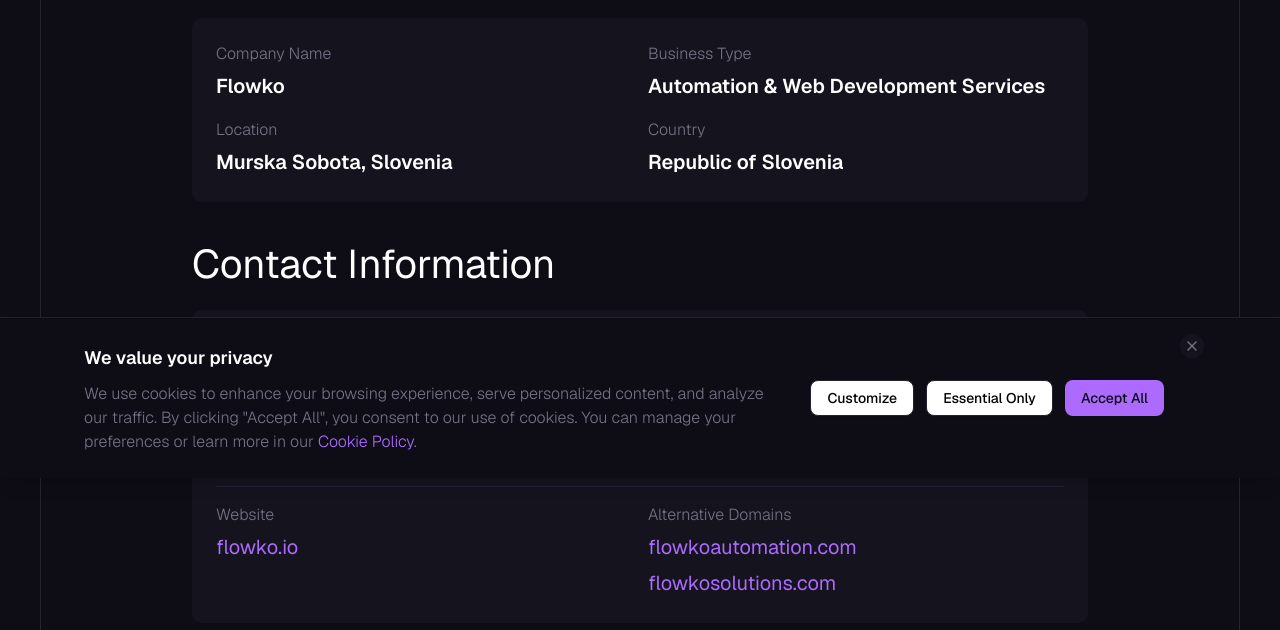
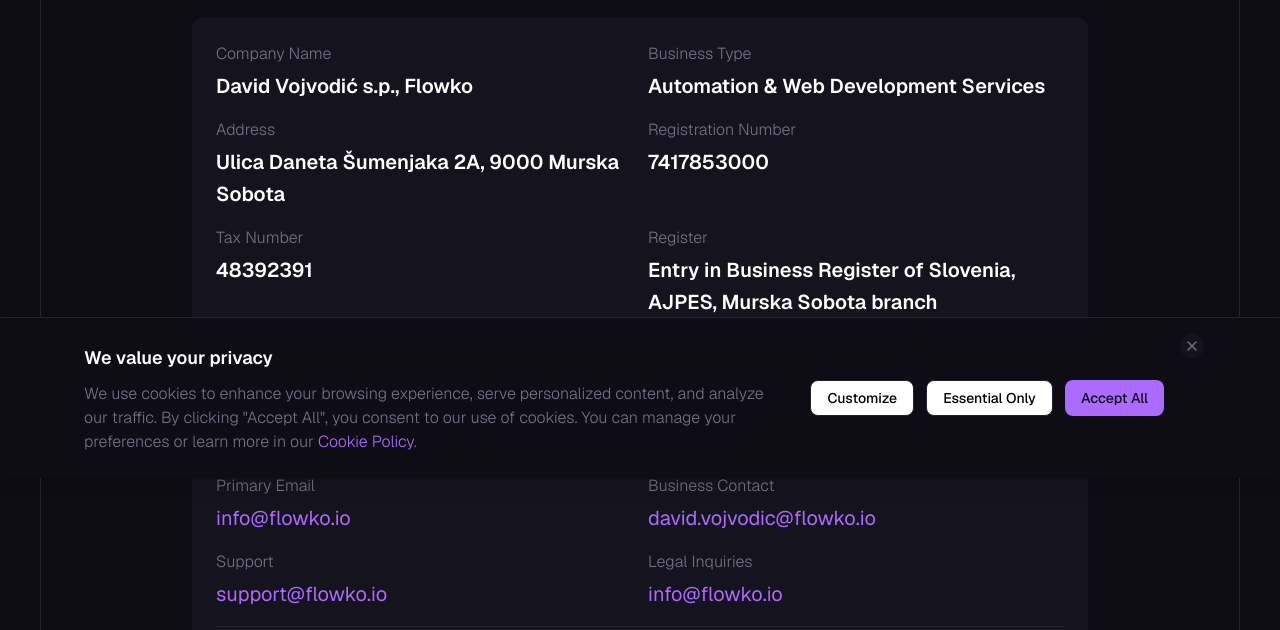
Before and after one commit to davidvojvodic/automation-site, a Next.js app: page /en/legal in a window 1280 px wide. Shown: the part 322-952 px from the top of the page. Built offline with nearby package versions, Linux system fonts and the light colour scheme.

Commit message:
update cookies

```diff
--- a/app/[locale]/cookies/page.tsx
+++ b/app/[locale]/cookies/page.tsx
@@ -45,6 +45,13 @@
     return {
       title: "Pravilnik o piškotkih",
       lastUpdated: "Zadnjič posodobljeno:",
+      headerInfo: {
+        serviceProviderLabel: "Ponudnik storitev:",
+        name: "David Vojvodić s.p., Flowko",
+        address: "Ulica Daneta Šumenjaka 2A, 9000 Murska Sobota",
+        email: "E-pošta: info@flowko.io",
+        taxId: "Davčna št.: 48392391"
+      },
       sections: {
         intro: {
           title: "1. Kaj so piškotki",
@@ -347,6 +354,13 @@
     return {
       title: "Cookie Policy",
       lastUpdated: "Last updated:",
+      headerInfo: {
+        serviceProviderLabel: "Service Provider:",
+        name: "David Vojvodić s.p., Flowko",
+        address: "Ulica Daneta Šumenjaka 2A, 9000 Murska Sobota",
+        email: "Email: info@flowko.io",
+        taxId: "Tax ID: 48392391"
+      },
       sections: {
         intro: {
           title: "1. What Are Cookies",
@@ -510,7 +524,15 @@
         <Section className="pt-[8rem] -mt-[5.25rem]" crosses crossesOffset="lg:translate-y-[5.25rem]">
       <div className="container">
         <div className="max-w-4xl mx-auto">
+
           <h1 className="h1 mb-6">{content.title}</h1>
+          <div className="mb-6 p-4 bg-n-7 rounded-lg border border-n-6">
+            <p className="mb-1 text-sm text-n-3">{content.headerInfo.serviceProviderLabel}</p>
+            <p className="font-semibold">{content.headerInfo.name}</p>
+            <p>{content.headerInfo.address}</p>
+            <p>{content.headerInfo.email}</p>
+            <p>{content.headerInfo.taxId}</p>
+          </div>
           <p className="body-2 text-n-4 mb-8">{content.lastUpdated} {new Date().toLocaleDateString()}</p>
 
           <div className="space-y-8">
--- a/app/[locale]/layout.tsx
+++ b/app/[locale]/layout.tsx
@@ -182,6 +182,7 @@
         : "Automate Your Business with AI",
     address: {
       "@type": "PostalAddress",
+      streetAddress: "Ulica Daneta Šumenjaka 2A",
       addressLocality: "Murska Sobota",
       addressRegion: "Pomurska",
       postalCode: "9000",
@@ -195,7 +196,7 @@
     contactPoint: [
       {
         "@type": "ContactPoint",
-        telephone: "+386-XX-XXX-XXX",
+        email: "info@flowko.io",
         contactType: "customer service",
         areaServed: ["SI", "AT", "HR"],
         availableLanguage: ["en", "sl", "de", "hr"],
@@ -296,22 +297,7 @@
     <html lang={locale}>
       <head>
         {/* Google Analytics */}
-        <Script
-          src="https://www.googletagmanager.com/gtag/js?id=G-BWJ831Y1NN"
-          strategy="afterInteractive"
-        />
-        <Script
-          id="gtag-init"
-          strategy="afterInteractive"
-          dangerouslySetInnerHTML={{
-            __html: `
-              window.dataLayer = window.dataLayer || [];
-              function gtag(){dataLayer.push(arguments);}
-              gtag('js', new Date());
-              gtag('config', 'G-BWJ831Y1NN');
-            `,
-          }}
-        />
+
       </head>
       <body
         className={`${geistSans.variable} ${geistMono.variable} antialiased`}
--- a/app/[locale]/legal/page.tsx
+++ b/app/[locale]/legal/page.tsx
@@ -49,10 +49,12 @@
         business: {
           title: "Poslovne informacije",
           items: [
-            { label: "Ime podjetja", value: "Flowko" },
+            { label: "Ime podjetja", value: "David Vojvodić s.p., Flowko" },
             { label: "Vrsta podjetja", value: "Storitve avtomatizacije in spletnega razvoja" },
-            { label: "Lokacija", value: "Murska Sobota, Slovenija" },
-            { label: "Država", value: "Republika Slovenija" }
+            { label: "Naslov", value: "Ulica Daneta Šumenjaka 2A, 9000 Murska Sobota" },
+            { label: "Matična številka", value: "7417853000" },
+            { label: "Davčna številka", value: "48392391" },
+            { label: "Register", value: "Vpis v Poslovni register Slovenije, AJPES, izpostava Murska Sobota" }
           ]
         },
         contact: {
@@ -62,10 +64,7 @@
           support: { label: "Podpora", value: "support@flowko.io" },
           legal: { label: "Pravne zadeve", value: "info@flowko.io" },
           website: { label: "Spletna stran", value: "flowko.io" },
-          altDomains: {
-            label: "Alternativne domene",
-            values: ["flowkoautomation.com", "flowkosolutions.com"]
-          }
+
         },
         representative: {
           title: "Pooblaščeni predstavnik",
@@ -110,11 +109,11 @@
             },
             {
               title: "Registracija podjetja",
-              description: "Registrirana poslovni subjekt v Republiki Sloveniji z vsemi potrebnimi dovoljenji za digitalne storitve."
+              description: "Registriran samostojni podjetnik (s.p.) v Republiki Sloveniji."
             },
             {
-              title: "Skladnost z davki",
-              description: "Za DDV registriran subjekt, ki zagotavlja storitve v EU. Vsa fakturiranja so v skladu z davčnimi predpisi EU."
+              title: "Davčni status",
+              description: "Nisem zavezanec za DDV (DDV se ne obračunava na podlagi 1. odstavka 94. člena ZDDV-1)."
             }
           ]
         },
@@ -231,10 +230,12 @@
         business: {
           title: "Business Information",
           items: [
-            { label: "Company Name", value: "Flowko" },
+            { label: "Company Name", value: "David Vojvodić s.p., Flowko" },
             { label: "Business Type", value: "Automation & Web Development Services" },
-            { label: "Location", value: "Murska Sobota, Slovenia" },
-            { label: "Country", value: "Republic of Slovenia" }
+            { label: "Address", value: "Ulica Daneta Šumenjaka 2A, 9000 Murska Sobota" },
+            { label: "Registration Number", value: "7417853000" },
+            { label: "Tax Number", value: "48392391" },
+            { label: "Register", value: "Entry in Business Register of Slovenia, AJPES, Murska Sobota branch" }
           ]
         },
         contact: {
@@ -244,10 +245,7 @@
           support: { label: "Support", value: "support@flowko.io" },
           legal: { label: "Legal Inquiries", value: "info@flowko.io" },
           website: { label: "Website", value: "flowko.io" },
-          altDomains: {
-            label: "Alternative Domains",
-            values: ["flowkoautomation.com", "flowkosolutions.com"]
-          }
+
         },
         representative: {
           title: "Authorized Representative",
@@ -292,11 +290,11 @@
             },
             {
               title: "Business Registration",
-              description: "Registered business entity in the Republic of Slovenia with all required permits for digital services."
+              description: "Registered sole trader (s.p.) in the Republic of Slovenia."
             },
             {
               title: "Tax Compliance",
-              description: "VAT registered entity providing services within the EU. All invoicing complies with EU tax regulations."
+              description: "Not VAT registered (Small business exemption)."
             }
           ]
         },
@@ -396,18 +394,6 @@
                         </a>
                       </p>
                     </div>
-                    <div>
-                      <p className="body-2 text-n-4 mb-1">{content.sections.contact.altDomains.label}</p>
-                      <div className="space-y-1">
-                        {content.sections.contact.altDomains.values.map((domain, index) => (
-                          <p key={index} className="body-1">
-                            <a href={`https://${domain}`} className="text-color-1 hover:underline">
-                              {domain}
-                            </a>
-                          </p>
-                        ))}
-                      </div>
-                    </div>
                   </div>
                 </div>
               </div>
--- a/app/[locale]/privacy/page.tsx
+++ b/app/[locale]/privacy/page.tsx
@@ -49,6 +49,13 @@
     return {
       title: "Pravilnik o zasebnosti",
       lastUpdated: "Zadnjič posodobljeno:",
+      headerInfo: {
+        name: "David Vojvodić s.p., Flowko",
+        address: "Ulica Daneta Šumenjaka 2A",
+        city: "9000 Murska Sobota",
+        country: "Slovenija",
+        email: "E-pošta: info@flowko.io"
+      },
       sections: {
         introduction: {
           title: "1. Uvod",
@@ -389,6 +396,13 @@
     return {
       title: "Privacy Policy",
       lastUpdated: "Last updated:",
+      headerInfo: {
+        name: "David Vojvodić s.p., Flowko",
+        address: "Ulica Daneta Šumenjaka 2A",
+        city: "9000 Murska Sobota",
+        country: "Slovenia",
+        email: "Email: info@flowko.io"
+      },
       sections: {
         introduction: {
           title: "1. Introduction",
@@ -568,6 +582,11 @@
           <div className="container">
             <div className="max-w-4xl mx-auto">
               <h1 className="h1 mb-6">{content.title}</h1>
+              <p className="mb-2">{content.headerInfo.name}</p>
+              <p className="mb-2">{content.headerInfo.address}</p>
+              <p className="mb-2">{content.headerInfo.city}</p>
+              <p className="mb-2">{content.headerInfo.country}</p>
+              <p className="mb-2">{content.headerInfo.email}</p>
               <p className="body-2 text-n-4 mb-8">{content.lastUpdated} {new Date().toLocaleDateString()}</p>
 
               <div className="space-y-8">
--- a/app/[locale]/terms/page.tsx
+++ b/app/[locale]/terms/page.tsx
@@ -45,6 +45,13 @@
     return {
       title: "Pogoji uporabe",
       lastUpdated: "Zadnjič posodobljeno:",
+      headerInfo: {
+        name: "David Vojvodić s.p., Flowko",
+        address: "Ulica Daneta Šumenjaka 2A",
+        city: "9000 Murska Sobota",
+        country: "Slovenija",
+        email: "E-pošta: info@flowko.io"
+      },
       sections: {
         acceptance: {
           title: "1. Sprejem pogojev",
@@ -381,6 +388,13 @@
     return {
       title: "Terms of Service",
       lastUpdated: "Last updated:",
+      headerInfo: {
+        name: "David Vojvodić s.p., Flowko",
+        address: "Ulica Daneta Šumenjaka 2A",
+        city: "9000 Murska Sobota",
+        country: "Slovenia",
+        email: "Email: info@flowko.io"
+      },
       sections: {
         acceptance: {
           title: "1. Acceptance of Terms",
@@ -562,6 +576,11 @@
       <div className="container">
         <div className="max-w-4xl mx-auto">
           <h1 className="h1 mb-6">{content.title}</h1>
+          <p className="mb-2">{content.headerInfo.name}</p>
+          <p className="mb-2">{content.headerInfo.address}</p>
+          <p className="mb-2">{content.headerInfo.city}</p>
+          <p className="mb-2">{content.headerInfo.country}</p>
+          <p className="mb-2">{content.headerInfo.email}</p>
           <p className="body-2 text-n-4 mb-8">{content.lastUpdated} {new Date().toLocaleDateString()}</p>
 
           <div className="space-y-8">
```
Also changed, not shown: components/CookieBanner.tsx (+36 -3 lines).
